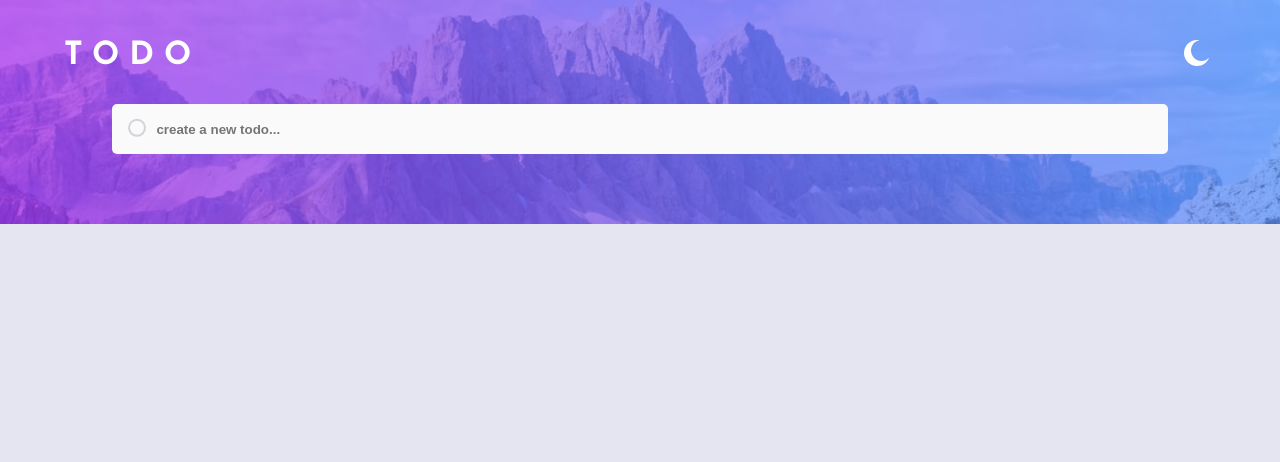
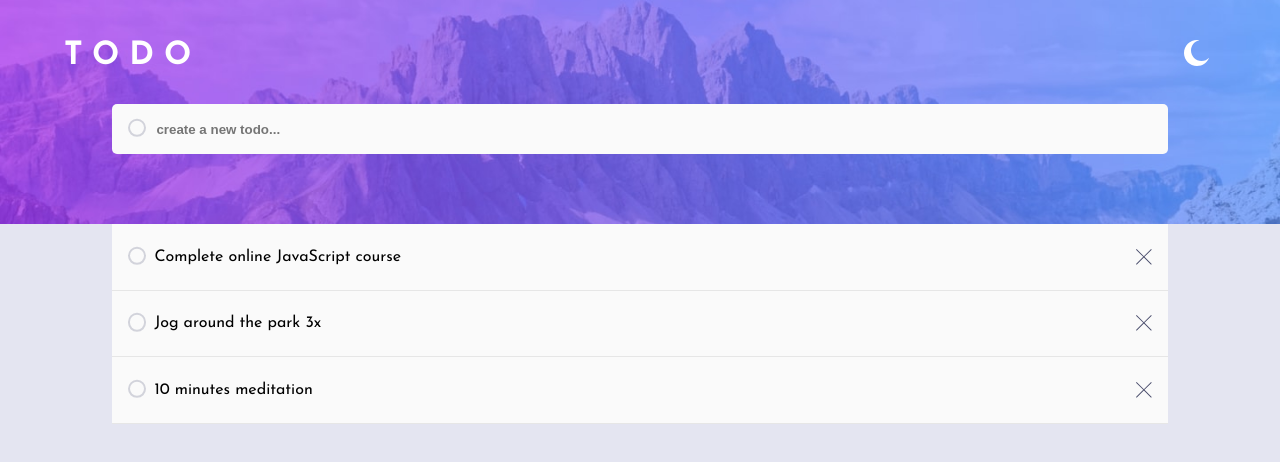
Before and after one commit to Robertron624/todo-app, a React (Vite) app: page / in a window 1280 px wide. Shown: the top 462 px of the page. Built offline with nearby package versions, Linux system fonts and the light colour scheme.

Commit message:
new todo form, todo list

```diff
--- a/src/App.scss
+++ b/src/App.scss
@@ -16,4 +16,8 @@
   @include themify($themes) {
     background: themed(main-background);
   }
+
+  .todos-list {
+    width: 100%;
+  }
 }
--- a/src/App.tsx
+++ b/src/App.tsx
@@ -2,7 +2,27 @@ import { useState } from 'react'
 import './App.scss'
 import { ThemeContext } from './contexts/themeContext'
 import Layout from './layout'
-import NewTodo from './components/NewTodo'
+import NewTodo from './components/NewTodo/NewTodo'
+import Todo from './components/TodoComponent/Todo'
+
+
+const mockTodos = [
+  {
+    id: 1,
+    text: 'Complete online JavaScript course',
+    done: true
+  },
+  {
+    id: 2,
+    text: 'Jog around the park 3x',
+    done: false
+  },
+  {
+    id: 3,
+    text: '10 minutes meditation',
+    done: false
+  },
+]
 
 function App() {
   const [theme, setTheme] = useState<string>('light')
@@ -13,6 +33,15 @@ function App() {
           <Layout>
             <main className="content-wrapper">
               <NewTodo />
+              <section className="todos-list">
+                <ul>
+                  {mockTodos.map(todo => (
+                    <li key={todo.id}>
+                      <Todo {...todo} />
+                    </li>
+                  ))}
+                </ul>
+              </section>
             </main>
           </Layout>
       </div>
--- /dev/null
+++ b/src/components/TodoComponent/Todo.tsx
@@ -0,0 +1,16 @@
+import { ToDo } from '../../types'
+import './index.scss'
+
+const Todo = ({text, done}:ToDo) => {
+  return (
+    <div className='todo-wrapper'>
+        <div className="done-name">
+            <input checked={done} type="checkbox" name="done" id="done" />
+            <span className='todo-text'>{text}</span>
+        </div>
+        <img src="/icon-cross.svg" alt="" />
+    </div>
+  )
+}
+
+export default Todo
--- /dev/null
+++ b/src/components/TodoComponent/index.scss
@@ -0,0 +1,52 @@
+@import '/src/variables.scss';
+
+.todo-wrapper {
+    display: flex;
+    width: 100%;
+    justify-content: space-between;
+    align-items: center;
+
+    width: 80%;
+    margin: 0 auto;
+
+    padding: 1.3rem 1rem;
+    border-bottom: 1px solid #e6e6e6;
+
+    @include themify($themes) {
+        background: themed(new-todo-background);
+    }
+
+    .done-name {
+
+        display: flex;
+        align-items: center;
+        gap: .5rem;
+
+        input[type="checkbox"] {
+            /* Add if not using autoprefixer */
+            -webkit-appearance: none;
+            appearance: none;
+            /* For iOS < 15 to remove gradient background */
+            background-color: transparent;
+            /* Not removed via appearance */
+            margin: 0;
+
+            font: inherit;
+
+            @include themify($themes) {
+                color: themed(light-grayish-blue);
+            }
+
+            width: 1.15em;
+            height: 1.15em;
+            border: 2px solid currentColor;
+            border-radius: 50%;
+            transform: translateY(-0.075em);
+        }
+    }
+
+    img {
+        width: 1rem;
+        height: 1rem;
+    }
+}
--- a/src/index.scss
+++ b/src/index.scss
@@ -25,6 +25,12 @@ h5 {
   margin: 0;
 }
 
+ul {
+  list-style: none;
+  padding: 0;
+  margin: 0;
+}
+
 .sr-only {
   position: absolute;
   width: 1px;
--- /dev/null
+++ b/src/types.d.ts
@@ -0,0 +1,5 @@
+export type ToDo = {
+    id: number;
+    text: string;
+    done: boolean;
+}
```
Also changed, not shown: src/components/NewTodo/NewTodo.tsx (renamed from src/components/NewTodo.tsx), src/components/NewTodo/index.scss (renamed from src/components/index.scss), 1 other file (tests, documents, lock files or other folders).
